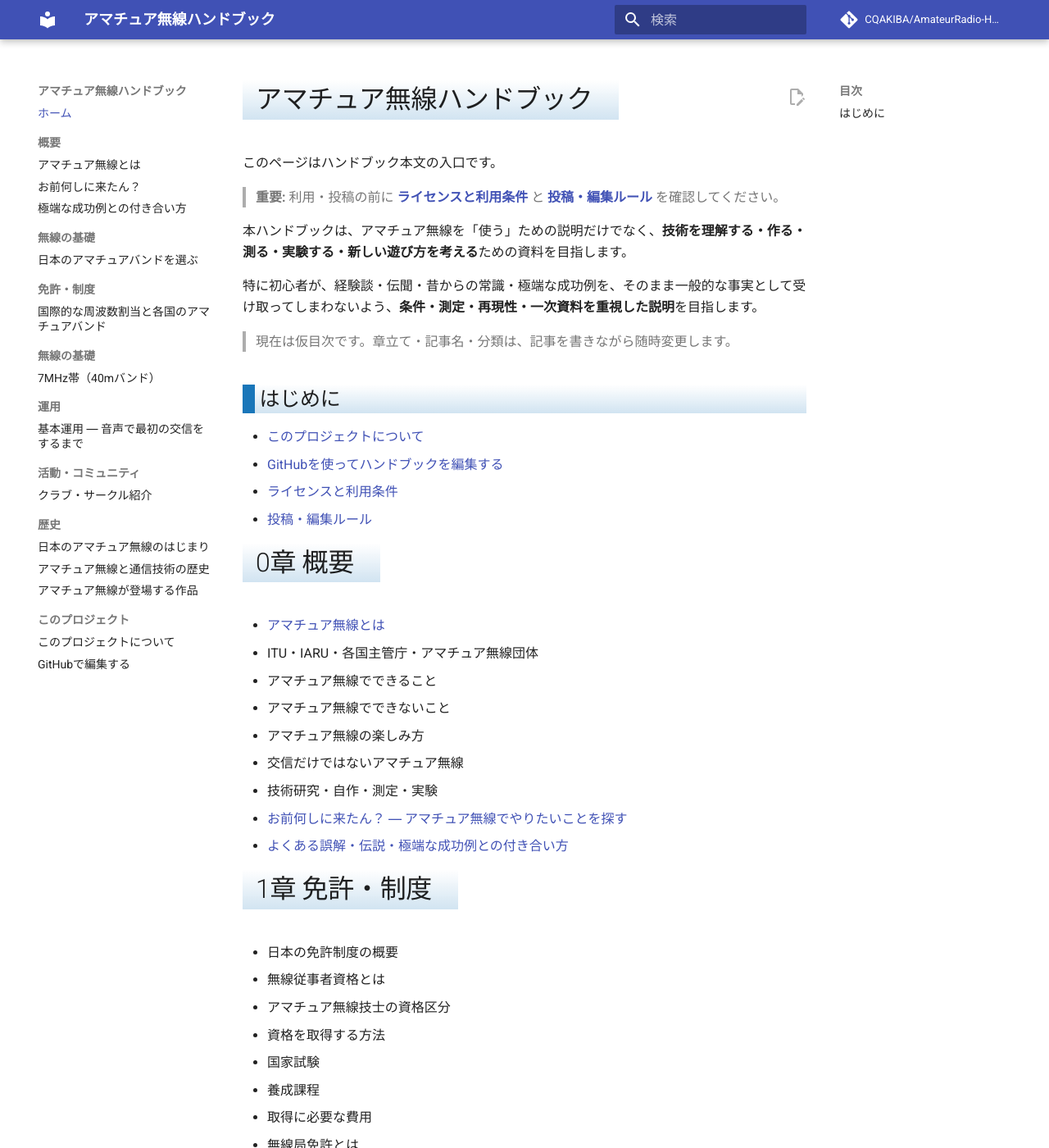
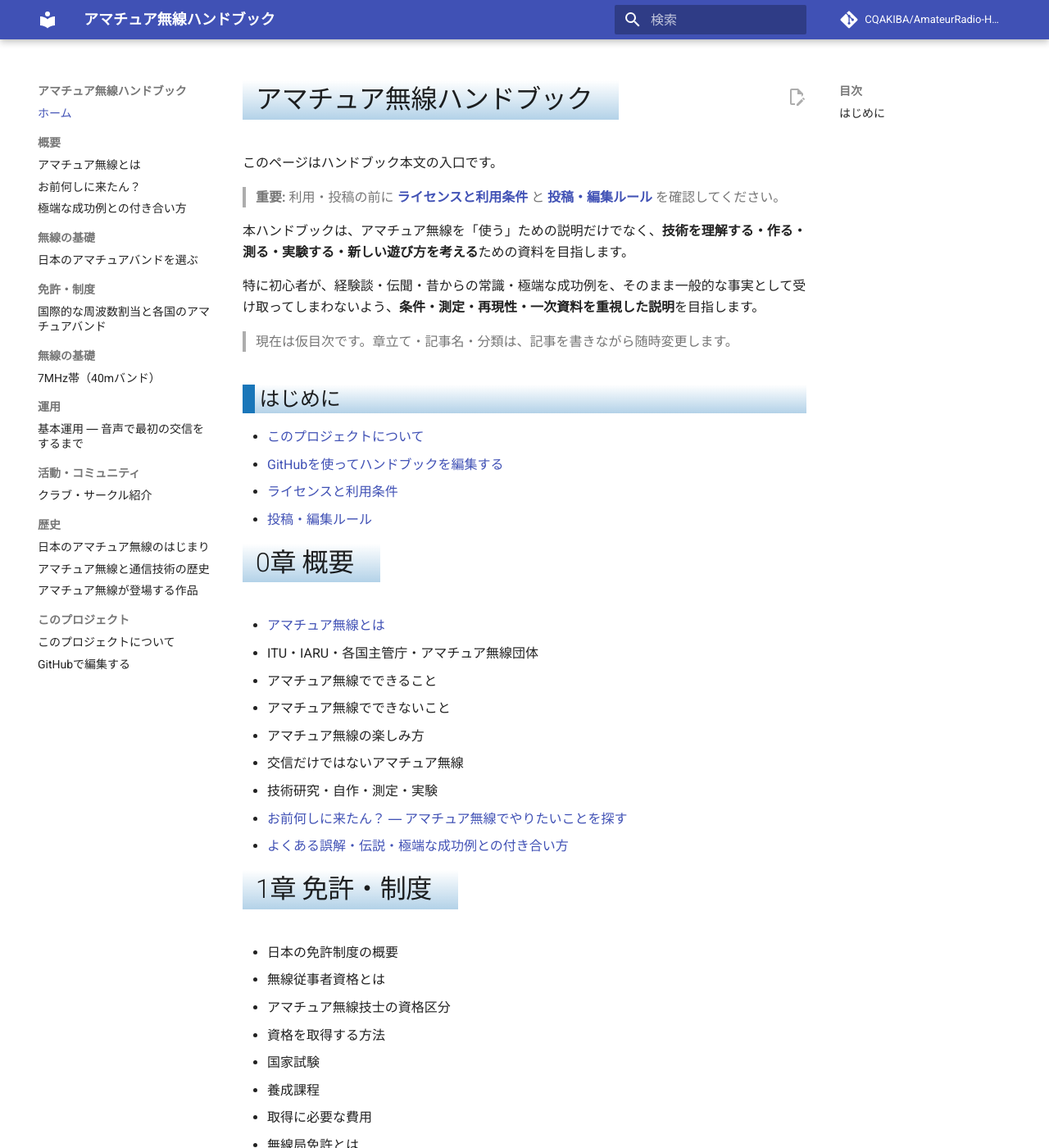
Before and after one commit to CQAKIBA/AmateurRadio-Handbook, an MkDocs documentation site: the page built from docs/index.md, in a window 1280 px wide and 1400 px high. Shown: the whole window at 82% size. Built offline with MkDocs 1.6.1 and Material for MkDocs 9.7.7, drawn with Linux system fonts in a browser that asks for light colours; comment, search, counter and statistics services are not loaded.

Commit message:
Adjust gradient color mix for h2 headings

```diff
--- a/docs/stylesheets/extra.css
+++ b/docs/stylesheets/extra.css
@@ -60,7 +60,7 @@
   background: linear-gradient(
     to bottom,
     transparent 0%,
-    color-mix(in srgb, var(--heading-color) 20%, transparent) 100%
+    color-mix(in srgb, var(--heading-color) 33%, transparent) 100%
   );
 }
 
```
